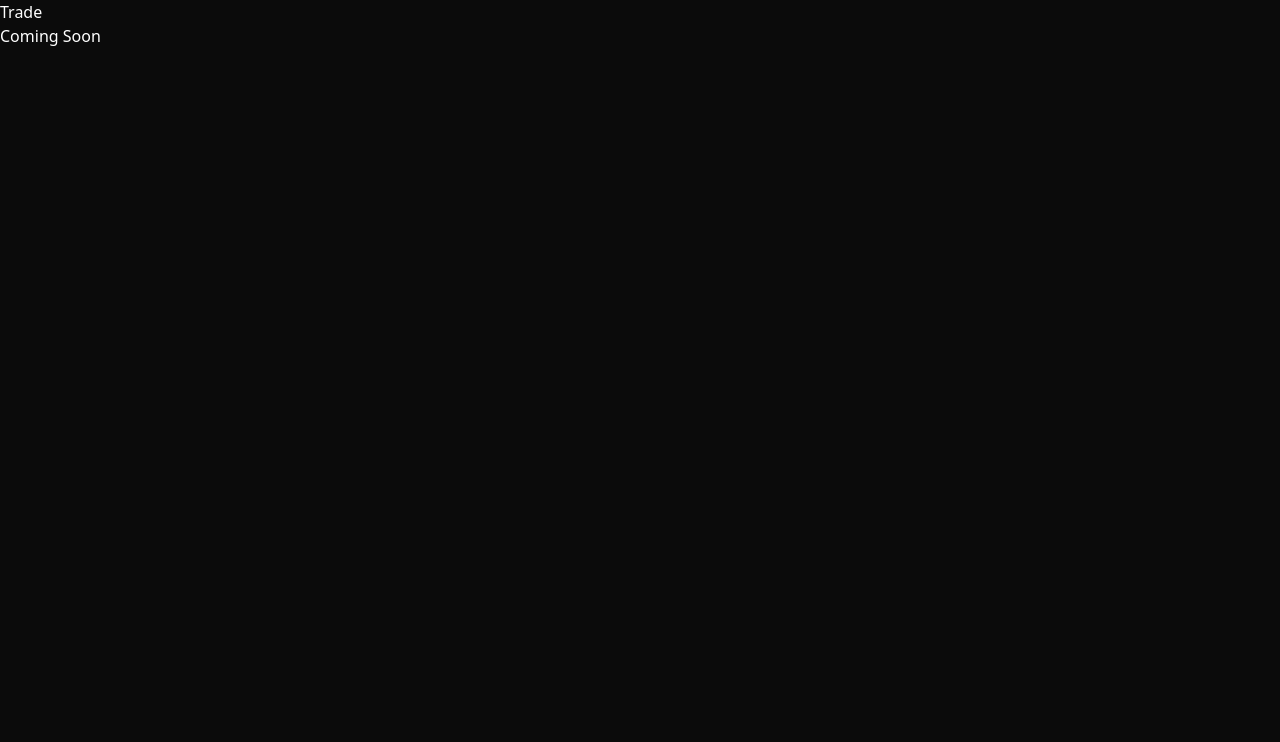
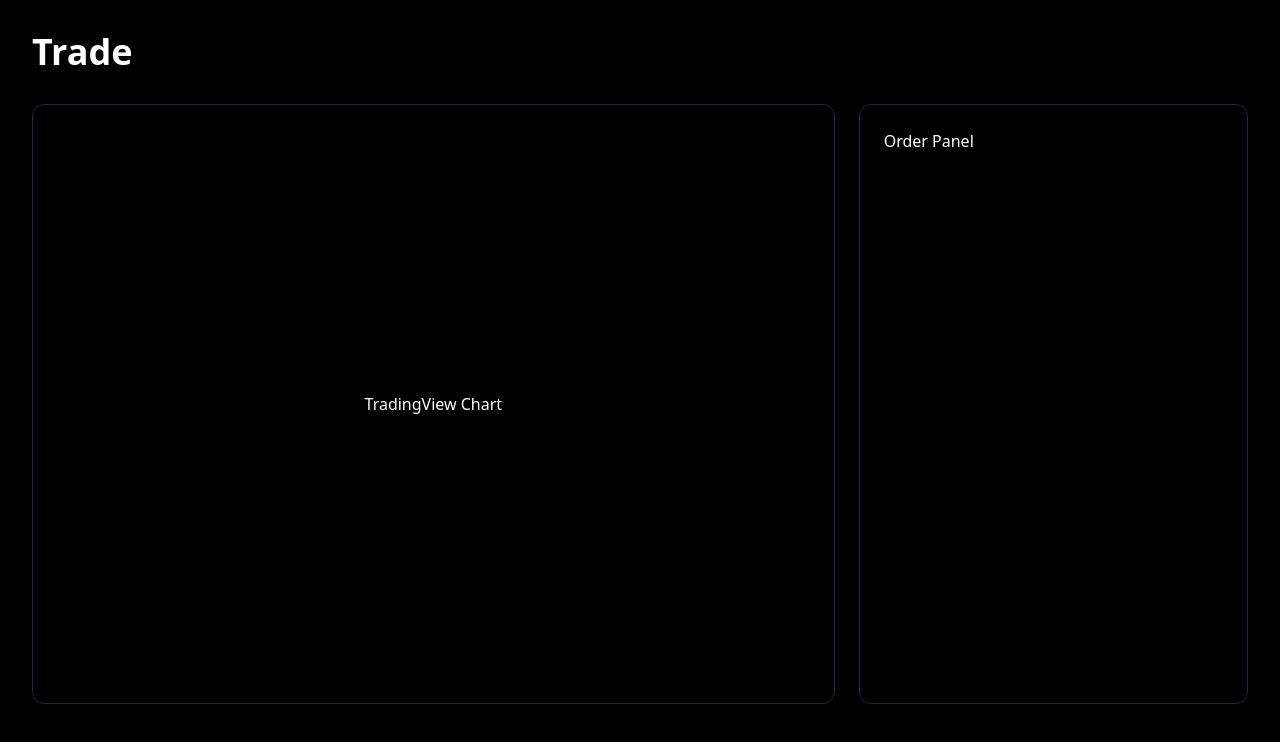
Before and after one commit to ojimusk/Cendex, a Next.js app: page /trade in a window 1280 px wide. Shown: the top 742 px of the page. Built offline with nearby package versions, Linux system fonts and the light colour scheme.

Commit message:
Enhance TradePage layout with styling and components

```diff
--- a/app/trade/page.tsx
+++ b/app/trade/page.tsx
@@ -1,8 +1,23 @@
 export default function TradePage() {
   return (
-    <main>
-      <h1>Trade</h1>
-      <p>Coming Soon</p>
+    <main className="min-h-screen bg-black text-white p-8">
+
+      <h1 className="text-4xl font-bold">
+        Trade
+      </h1>
+
+      <div className="grid grid-cols-3 gap-6 mt-8">
+
+        <div className="col-span-2 rounded-xl border border-gray-800 h-[600px] flex items-center justify-center">
+          TradingView Chart
+        </div>
+
+        <div className="rounded-xl border border-gray-800 p-6">
+          Order Panel
+        </div>
+
+      </div>
+
     </main>
   );
 }
```
